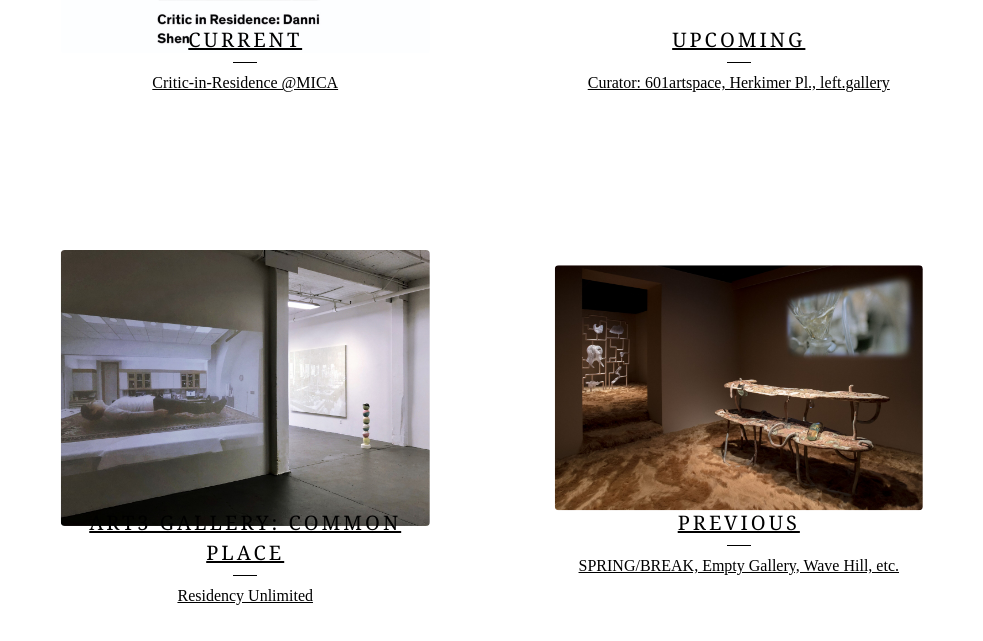
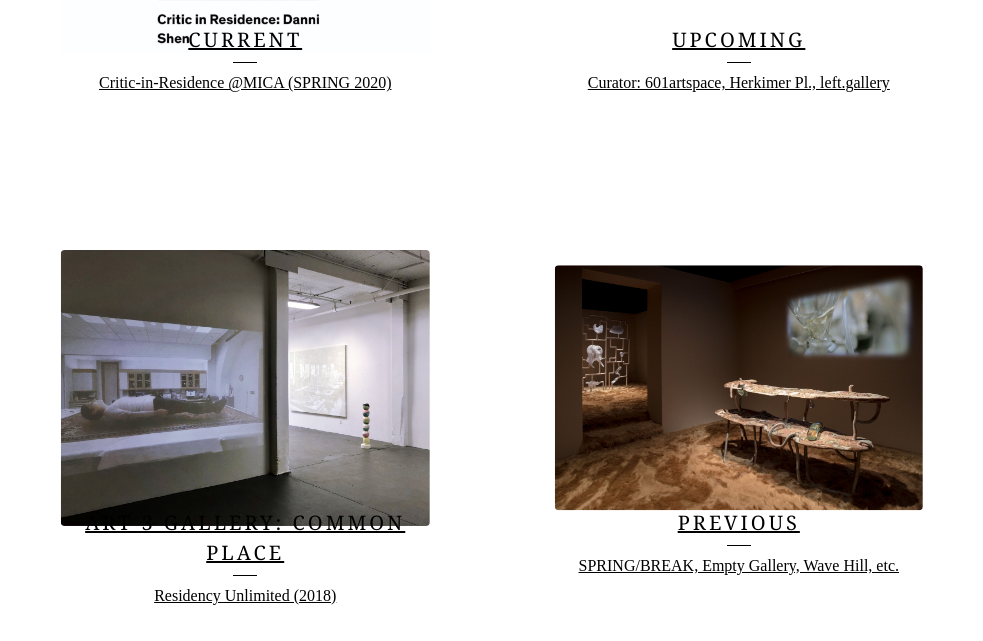
Before and after one commit to dannishen3/dannishen3personal, a Gatsby site: page / in a window 1280 px wide. Shown: the part 441-1082 px from the top of the page, without its empty margins (148-1131 px from the left). Built offline with nearby package versions, Linux system fonts and the light colour scheme; Gatsby itself is replaced by a stand-in of ours.

Commit message:
add RU content

```diff
--- a/src/components/layout.css
+++ b/src/components/layout.css
@@ -666,11 +666,11 @@ header .header-nav {
   font-family: Varela Round;
   text-transform: uppercase;
 }
-@media screen and (max-width: 767px) {
+/* @media screen and (max-width: 767px) {
   header .header-nav {
     display: none;
   }
-}
+} */
 header .header-nav ul {
   display: flex;
   justify-content: center;
--- a/src/pages/RU.js
+++ b/src/pages/RU.js
@@ -10,7 +10,8 @@ const Page = () => {
             <div class="custom-page">
                 <h1 class="custom-page-header page-title has-dash">Residency Unlimited</h1>
                 <div class="custom-page-content">
-                    <p>hello world</p>
+                    <p><a target="_blank" href="http://www.silasvonmorisse.com/exhibitions/common-place-a-group-exhibition-of-new-works-by-artists-in-residence-at-residency-unlimited-ru-curated-by-danni-shen">COMMON PLACE</a> @ART 3 Gallery: A group exhibition of new works by Fatma Shanan (Israel), Janine Mackenroth (Germany), Clare Kenny (Switzerland), & Douglas Argüelles Cruz (Cuba). [July 11–16, 2018 @109 Ingraham St, Brooklyn, NY] </p>
+                    <p>Common Place looks at recently-developed bodies of works confronting, adapting, expanding on history, industry, materiality and the localities and timelines which inform them. This group exhibition, featuring international artists with Residency Unlimited (RU), explores a scope of gestural renewal. A Persian carpet, a running fountain, industrial-grade painting, blue chips, and solid nail polish – the works in this exhibition also serve as signifiers which draw attention to the critical transformations born of everyday-encountered matter and forms.</p>
                 </div>
             </div>
 
--- a/src/pages/index.js
+++ b/src/pages/index.js
@@ -20,7 +20,7 @@ const IndexPage = () => (
           img_src={mica_1}
           alt_text="hover tooltip text"
           title="current"
-          description="Critic-in-Residence @MICA"
+          description="Critic-in-Residence @MICA (SPRING 2020)"
           href="current"
         />&nbsp;&nbsp;
       <ImageLink
@@ -35,8 +35,8 @@ const IndexPage = () => (
         <ImageLink
           img_src={RU_1}
           alt_text="hover tooltip text"
-          title="ART3 Gallery: Common Place"
-          description="Residency Unlimited"
+          title="ART 3 Gallery: Common Place"
+          description="Residency Unlimited (2018)"
           href="RU"
         />&nbsp;&nbsp;
       <ImageLink
```
